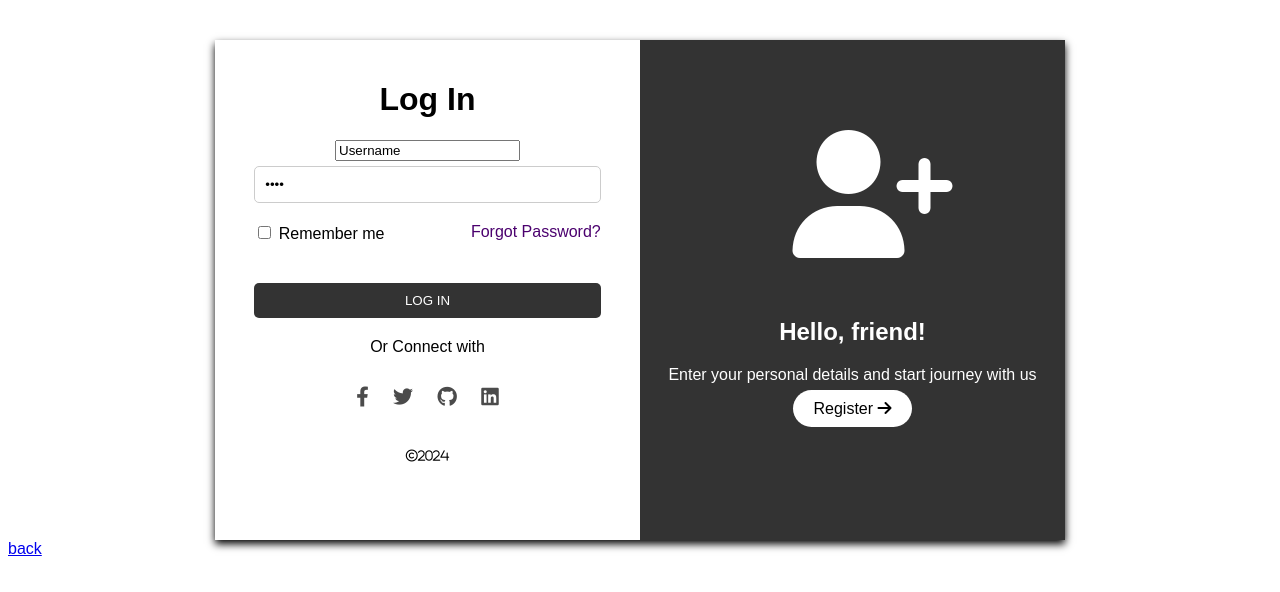
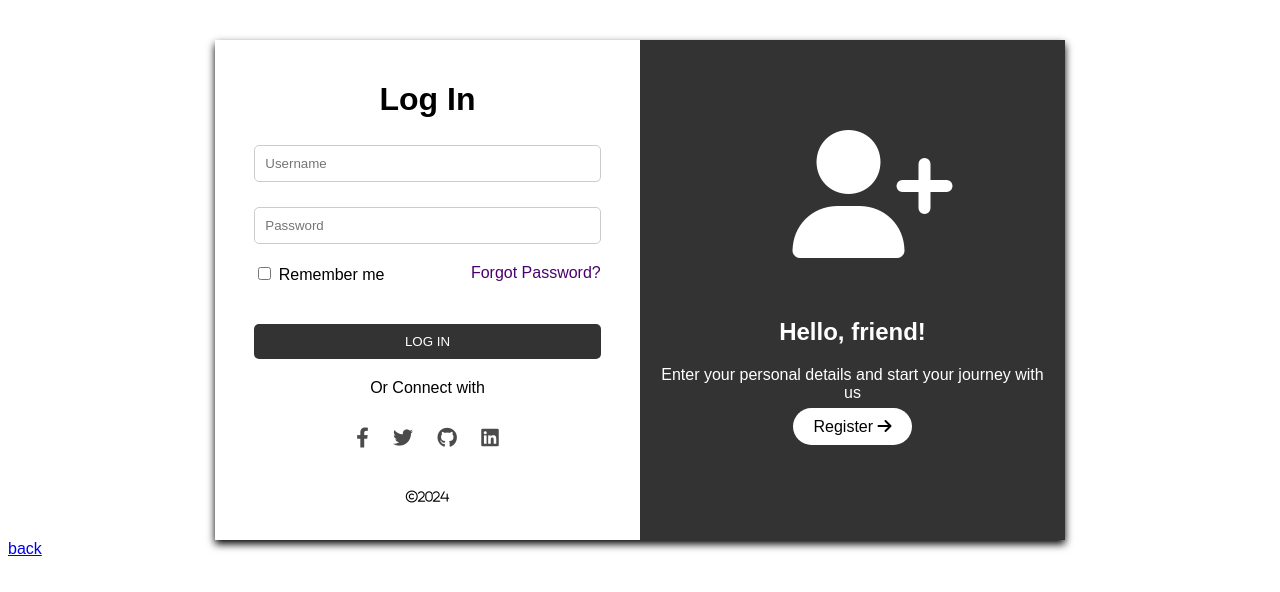
Before and after one commit to Cherepahius/Hackaton-2-Dev.Intitute, a website: page projectPOP/login_page.html in a window 1280 px wide. Drawn offline with Linux system fonts and the light colour scheme.

Commit message:
fixed a bug

```diff
--- a/projectPOP/login_page.html
+++ b/projectPOP/login_page.html
@@ -5,7 +5,7 @@
     <meta charset="utf-8" />
     <link rel="stylesheet" href="https://cdnjs.cloudflare.com/ajax/libs/font-awesome/6.1.1/css/all.min.css">
     <link rel="stylesheet" href="styles.css">
-   <script src="login.js" defer async></script>
+    <script src="login.js" defer async></script>
     <title>Login page</title>
 </head>
 
@@ -13,9 +13,9 @@
     <div class="container">
         <div class="login_section">
             <h1>Log In</h1>
-            <form  id="loginForm">
-                <input type="text" name="Username" value="Username" id="username">
-                <input type="password" name="password" value="pass" id="password">
+            <form id="loginForm">
+                <input type="text" name="Username" placeholder="Username" id="username" class="input-field">
+                <input type="password" name="password" placeholder="Password" id="password" class="input-field">
                 <div class="option">
                     <input type="checkbox" id="remem">
                     <label for="remem">Remember me</label>
@@ -40,7 +40,7 @@
                 <i class="fa-solid fa-user-plus" style="font-size: 8em;"></i>
             </div>
             <h2>Hello, friend!</h2>
-            <p>Enter your personal details and start journey with us</p>
+            <p>Enter your personal details and start your journey with us</p>
             <a href="./register_page.html" class="register_button">Register <i class="fa-solid fa-arrow-right"></i></a>
         </div>
     </div>
--- a/projectPOP/styles.css
+++ b/projectPOP/styles.css
@@ -13,8 +13,6 @@ body {
     margin-right: auto;
     position: relative;
     box-shadow: 0 4px 8px black;
-
-
 }
 
 .login_section,
@@ -51,8 +49,7 @@ body {
     margin-top: 60px;
 }
 
-.login_section input[type="email"],
-.login_section input[type="password"] {
+.input-field {
     width: 90%;
     padding: 10px;
     margin: 5px 0 20px 0;
@@ -68,7 +65,6 @@ body {
     box-sizing: border-box;
     display: block;
     padding-bottom: 40px;
-
 }
 
 .option label {
```
Also changed, not shown: projectPOP/register_page.html (+4 -4 lines).
